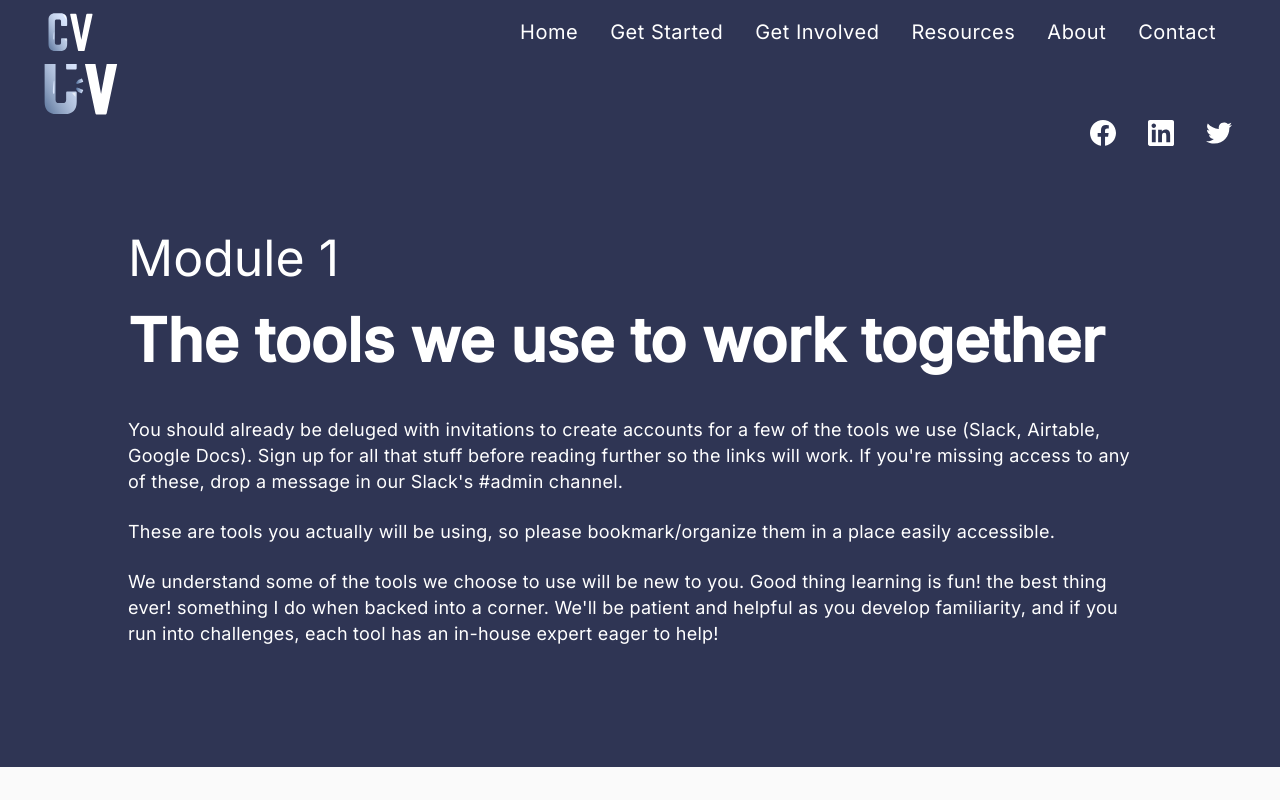
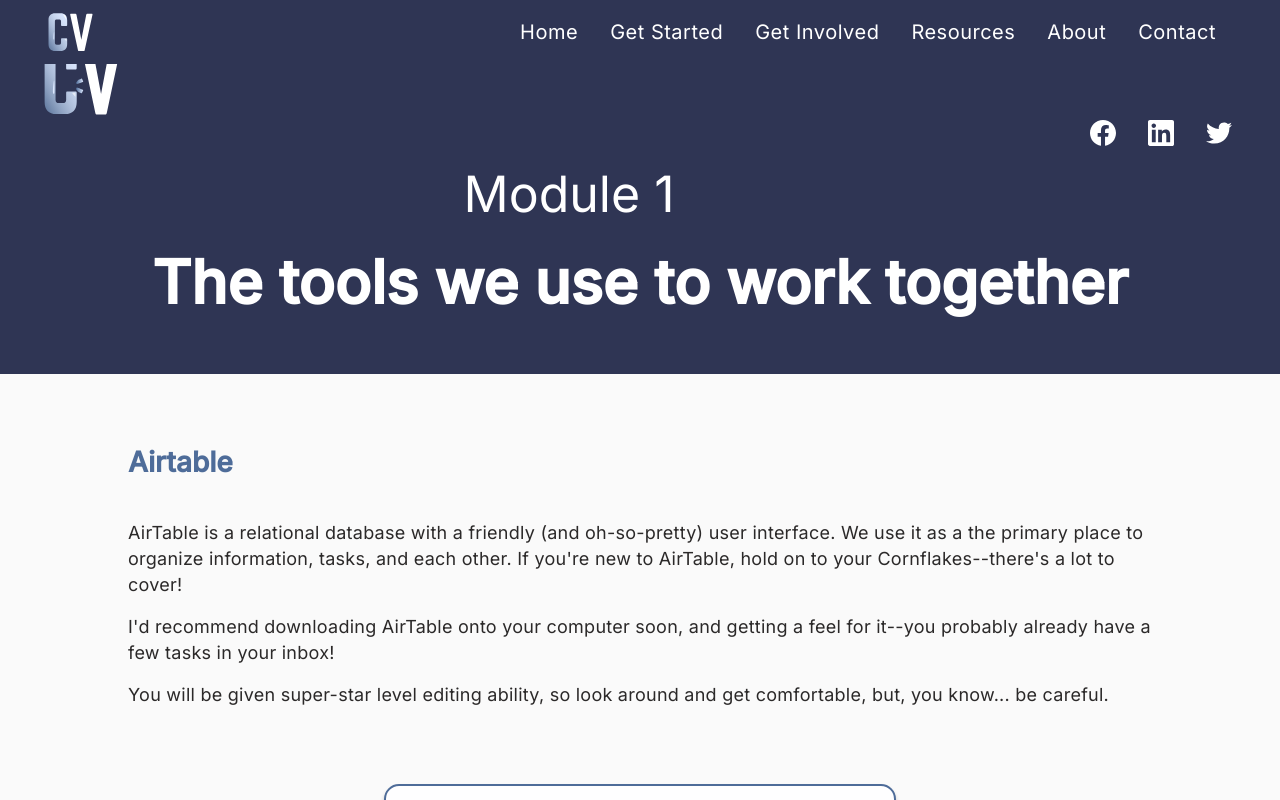
Before and after one commit to openseattle/clearviction-v1, a React (Create React App) app: page /onboarding-mod1 in a window 1280 px wide. Shown: the top 800 px of the page. Built offline with nearby package versions, Linux system fonts and the light colour scheme.

Commit message:
update header styles

```diff
--- a/src/Components/Onboarding/Header.jsx
+++ b/src/Components/Onboarding/Header.jsx
@@ -37,20 +37,12 @@ function Header(props) {
                         <h1 style={{fontWeight: 400}}>{title}</h1>
                         <p className={classes.welcomePara}>{information}</p>
                     </div>
-
-
                 ) : (
-                    <div className={classes.headingStyle}>
+                    <div className={classes.modHeaderContainer}>
                         <h1 className={classes.title}>{title}</h1>
                         <h1 className={classes.subheading}>{description}</h1>
-                        <Typography variant="body2" className={classes.infoPara}>{information}</Typography>
-                        <Typography variant="body2" className={classes.infoPara}>{information2}</Typography>
-                        <Typography variant="body2" className={classes.infoPara}>{information3}</Typography>
                     </div>
-
-
                 )}
-
             </div>
         </div>
     );
--- a/src/Styles/Onboarding/useHeaderStyles.js
+++ b/src/Styles/Onboarding/useHeaderStyles.js
@@ -38,6 +38,7 @@ export const useHeaderStyles = makeStyles((theme) => ({
       padding: theme.spacing(3),
     }
   },
+
   headingStyle: {
     marginBottom: theme.spacing(6),
     lineHeight: "73px",
@@ -77,11 +78,13 @@ export const useHeaderStyles = makeStyles((theme) => ({
   infoPara: {
     marginTop: theme.spacing(3),
   },
+  modHeaderContainer: {
+    textAlign: "center",
+  },
   welcome: {
     textAlign: "center",
     fontSize: "61px",
     paddingTop: theme.spacing(8),
-    // width: "534px",
     margin: "auto",
     [theme.breakpoints.down("sm")]: {
       fontSize: "40px",
```
